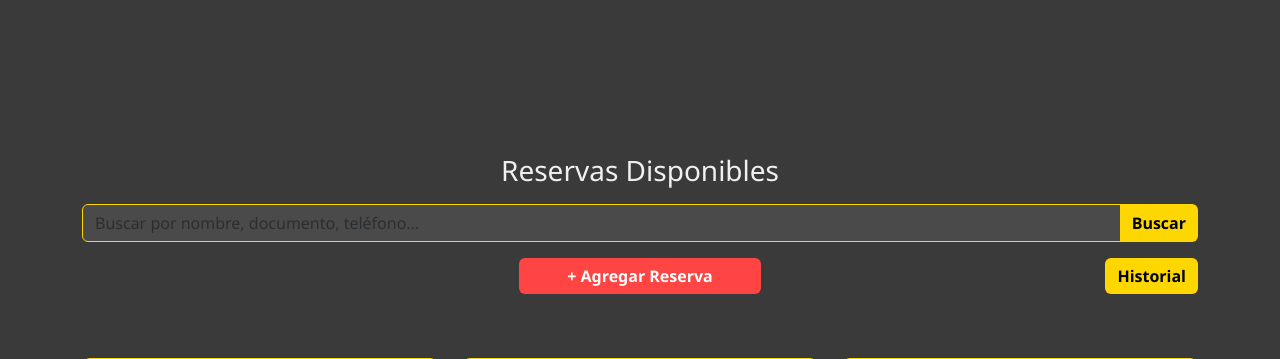
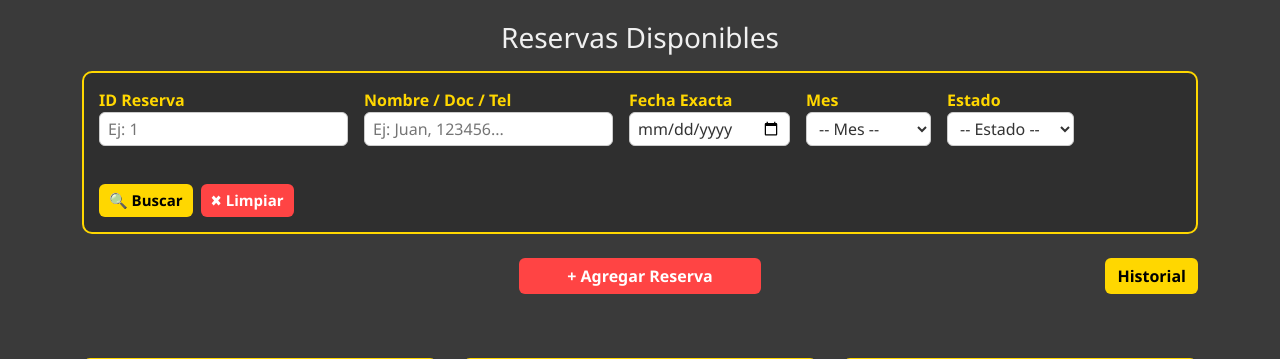
Before and after one commit to tatiana-vega123/parrilla51_final, a Flask app: page /empleado/reservas in a window 1280 px wide. Shown: the part 64-423 px from the top of the page. Run offline with Flask 3, Linux system fonts and the light colour scheme; a user stored in the database is signed in; data comes from the database, SQL or seed files in the repository; parts of the project's set-up code (start-up, migrations or seed data) failed here and were passed over; some libraries are stand-ins or nearby versions.

Commit message:
Barra de busqueda reservas

```diff
--- a/log/routes/empleado_routes.py
+++ b/log/routes/empleado_routes.py
@@ -600,27 +600,66 @@ def reservas_empleado():
 # ===============================
 # BUSCAR RESERVAS
 # ===============================
-@empleado_bp.route('/empleado/buscar_reservas')
-def buscar_reservas():
+
+@empleado_bp.route('/empleado/reservas/buscar', methods=['GET'])
+def reservas_empleado_busqueda():
     es_empleado, mensaje = verificar_empleado()
     if not es_empleado:
         flash(mensaje, 'danger')
         return redirect(url_for('auth.login'))
 
-    search_query = request.args.get('search_query', '')
+    # Filtros GET
+    id_reserva = request.args.get("id_reserva", "").strip()
+    query = request.args.get("query", "").strip()
+    fecha = request.args.get("fecha", "").strip()
+    mes = request.args.get("mes", "").strip()
+    estado = request.args.get("estado", "").strip()
 
-    cur = mysql.connection.cursor()
-    cur.execute("""
+    filtros = []
+    valores = []
+
+    if id_reserva:
+        filtros.append("id_reserva = %s")
+        valores.append(id_reserva)
+
+    if query:
+        filtros.append("(nombre LIKE %s OR documento LIKE %s OR telefono LIKE %s)")
+        valores.extend([f"%{query}%", f"%{query}%", f"%{query}%"])
+
+    if fecha:
+        filtros.append("fecha = %s")
+        valores.append(fecha)
+
+    if mes:
+        filtros.append("DATE_FORMAT(fecha, '%%m') = %s")
+        valores.append(mes)
+
+    if estado:
+        filtros.append("estado = %s")
+        valores.append(estado)
+    else:
+        filtros.append("estado IN ('Pendiente', 'Confirmada')")
+
+    where = " AND ".join(filtros) if filtros else "1"
+
+    sql = f"""
         SELECT * FROM reservas
-        WHERE (nombre LIKE %s OR documento LIKE %s OR telefono LIKE %s)
-        AND estado IN ('Pendiente', 'Confirmada')
+        WHERE {where}
         ORDER BY fecha ASC, hora ASC
-    """, (f'%{search_query}%', f'%{search_query}%', f'%{search_query}%'))
+    """
+
+    cur = mysql.connection.cursor(MySQLdb.cursors.DictCursor)
+    cur.execute(sql, valores)
     reservas = cur.fetchall()
     cur.close()
 
     today = str(date.today())
-    return render_template('reservas_empleado.html', reservas=reservas, today=today)
+
+    return render_template(
+        'reservas_empleado.html',
+        reservas=reservas,
+        today=today
+    )
 
 # ===============================
 # AGREGAR RESERVA
@@ -800,10 +839,7 @@ def cambiar_estado_reserva(id_reserva):
         print(f"Error al actualizar estado: {e}")
         return jsonify({"success": False, "error": "❌ Error interno del servidor"}), 500
 
-
-# ===============================
-# HISTORIAL RESERVAS AGRUPADO POR MES
-# ===============================
+#Historial reservas
 @empleado_bp.route('/empleado/historial_reservas')
 def historial_reservas_em():
     es_empleado, mensaje = verificar_empleado()
@@ -811,12 +847,13 @@ def historial_reservas_em():
         flash(mensaje, 'danger')
         return redirect(url_for('auth.login'))
 
-    # Recibir parámetro de búsqueda
     query = request.args.get('query', '').strip()
+    id_reserva = request.args.get('id_reserva', '').strip()
+    fecha = request.args.get('fecha', '').strip()
+    mes = request.args.get('mes', '').strip()
 
     cur = mysql.connection.cursor()
 
-    # Consulta base
     sql = """
         SELECT id_reserva, nombre, documento, telefono,
                fecha, hora, cant_personas, tipo_evento, id_usuario,
@@ -827,7 +864,12 @@ def historial_reservas_em():
 
     params = []
 
-    # Si hay búsqueda, agregar filtros
+    # Filtro ID
+    if id_reserva:
+        sql += " AND id_reserva = %s"
+        params.append(id_reserva)
+
+    # Filtro Nombre / Doc / Tel
     if query:
         sql += """
             AND (
@@ -838,37 +880,41 @@ def historial_reservas_em():
         """
         params.extend([f"%{query}%", f"%{query}%", f"%{query}%"])
 
+    # Filtro Fecha Exacta
+    if fecha:
+        sql += " AND fecha = %s"
+        params.append(fecha)
+
+    # Filtro Mes (MM)
+    # FILTRO MES (MM)
+    if mes:
+        sql += " AND DATE_FORMAT(fecha, '%%m') = %s"
+        params.append(mes)
+
+
     sql += " ORDER BY fecha DESC LIMIT 200"
 
     cur.execute(sql, params)
     historial = cur.fetchall()
     cur.close()
 
-    # ================================
-    # AGRUPAR POR MES
-    # ================================
+    # Agrupar por mes
     meses_nombres = {
-        '01': 'Enero', '02': 'Febrero', '03': 'Marzo', '04': 'Abril',
-        '05': 'Mayo', '06': 'Junio', '07': 'Julio', '08': 'Agosto',
-        '09': 'Septiembre', '10': 'Octubre', '11': 'Noviembre', '12': 'Diciembre'
+        '01':'Enero','02':'Febrero','03':'Marzo','04':'Abril','05':'Mayo','06':'Junio',
+        '07':'Julio','08':'Agosto','09':'Septiembre','10':'Octubre','11':'Noviembre','12':'Diciembre'
     }
 
     historial_por_mes = {}
 
     for r in historial:
-        fecha = str(r['fecha'])  # YYYY-MM-DD
-        mes_num = fecha[5:7]     # "06"
+        mes_num = str(r['fecha'])[5:7]
         mes_nombre = meses_nombres.get(mes_num, "Desconocido")
 
-        if mes_nombre not in historial_por_mes:
-            historial_por_mes[mes_nombre] = []
-
-        historial_por_mes[mes_nombre].append(r)
+        historial_por_mes.setdefault(mes_nombre, []).append(r)
 
     return render_template(
         'historial_reservas_em.html',
-        historial_por_mes=historial_por_mes,
-        query=query
+        historial_por_mes=historial_por_mes
     )
 
 # ===============================
--- a/log/template/reservas_empleado.html
+++ b/log/template/reservas_empleado.html
@@ -234,6 +234,52 @@
     color: #0c5460;
     border-color: #bee5eb;
   }
+/* === ESTILO EXCLUSIVO PARA LA BARRA DE FILTROS === */
+
+.filtro-bar {
+  background: #2f2f2f;
+  border: 2px solid #ffd700;
+  border-radius: 10px;
+  padding: 15px;
+}
+
+.filtro-bar label {
+  color: #ffd700;
+  font-weight: 600;
+}
+
+.filtro-bar .filtro-input {
+  background: #ffffff !important;
+  color: #333 !important;
+  border: 1px solid #ccc !important;
+  border-radius: 6px !important;
+  padding: 4px 8px;
+}
+
+.filtro-bar select.filtro-input {
+  cursor: pointer;
+}
+
+/* Botón Buscar */
+.filtro-bar .btn-warning {
+  background: #ffd700 !important;
+  color: black !important;
+  font-weight: bold;
+}
+
+/* Botón Limpiar */
+.filtro-bar .btn-danger {
+  font-weight: bold;
+}
+
+/* 🔥 Ajustes de tamaño y separación para ambos botones */
+.filtro-bar .btn-warning,
+.filtro-bar .btn-danger {
+  margin-top: 22px;       /* Bajarlos un poco */
+  padding: 5px 10px;      /* Hacerlos más grandes */
+  font-size: 15px;        /* Texto más claro */
+  border-radius: 6px;     /* Bordes más bonitos */
+}
 
 
 
@@ -279,16 +325,80 @@
     </div>
   {% endif %}
 
-  <!-- 🔎 BÚSQUEDA -->
-  <div class="search-container mb-3">
-    <form action="{{ url_for('empleado.buscar_reservas') }}" method="GET">
-      <div class="input-group">
-        <input type="text" class="form-control" placeholder="Buscar por nombre, documento, teléfono..."
-          name="search_query" value="{{ request.args.get('search_query', '') }}" autocomplete="off" />
-        <button class="btn btn-warning" type="submit">Buscar</button>
-      </div>
-    </form>
-  </div>
+  <!-- BÚSQUEDA -->
+  <!-- 🔍 Filtros de Búsqueda -->
+<div class="filtro-bar mb-4">
+
+  <form class="d-flex align-items-center gap-3 flex-wrap"
+        method="GET"
+        action="{{ url_for('empleado.reservas_empleado_busqueda') }}"
+        style="width:100%">
+
+    <!-- ID -->
+    <div class="d-flex flex-column">
+      <label>ID Reserva</label>
+      <input type="number" name="id_reserva" class="filtro-input"
+            placeholder="Ej: 1" value="{{ request.args.get('id_reserva','') }}">
+    </div>
+
+    <!-- Nombre / Documento / Tel -->
+    <div class="d-flex flex-column">
+      <label>Nombre / Doc / Tel</label>
+      <input type="text" name="query" class="filtro-input"
+            placeholder="Ej: Juan, 123456..."
+            value="{{ request.args.get('query','') }}">
+    </div>
+
+    <!-- Fecha exacta -->
+    <div class="d-flex flex-column">
+      <label>Fecha Exacta</label>
+      <input type="date" name="fecha" class="filtro-input"
+            value="{{ request.args.get('fecha','') }}">
+    </div>
+
+    <!-- Mes -->
+    <div class="d-flex flex-column">
+      <label>Mes</label>
+      <select name="mes" class="filtro-input">
+        <option value="">-- Mes --</option>
+        {% for num, mes in [
+          ('01','Enero'),('02','Febrero'),('03','Marzo'),('04','Abril'),
+          ('05','Mayo'),('06','Junio'),('07','Julio'),('08','Agosto'),
+          ('09','Septiembre'),('10','Octubre'),('11','Noviembre'),('12','Diciembre')
+        ] %}
+          <option value="{{ num }}" {% if request.args.get('mes') == num %}selected{% endif %}>
+            {{ mes }}
+          </option>
+        {% endfor %}
+      </select>
+    </div>
+
+    <!-- Estado -->
+    <div class="d-flex flex-column">
+      <label>Estado</label>
+      <select name="estado" class="filtro-input">
+        <option value="">-- Estado --</option>
+        <option value="Pendiente"   {% if request.args.get('estado')=='Pendiente' %}selected{% endif %}>Pendiente</option>
+        <option value="Confirmada"  {% if request.args.get('estado')=='Confirmada' %}selected{% endif %}>Confirmada</option>
+      </select>
+    </div>
+
+    <!-- Botones -->
+    <div class="d-flex align-items-end gap-2">
+
+      <button type="submit" class="btn btn-warning btn-sm">
+        🔍 Buscar
+      </button>
+
+      <a href="{{ url_for('empleado.reservas_empleado') }}"
+        class="btn btn-danger btn-sm">
+        ✖ Limpiar
+      </a>
+
+    </div>
+
+  </form>
+</div>
 
   <!--  BOTONES -->
   <div class="position-relative mb-3">
@@ -356,8 +466,9 @@
                   <label class="form-label">Teléfono</label>
                   <input type="text" class="form-control mb-3" name="telefono" value="{{ res.telefono }}" />
 
-                  <label class="form-label">Fecha</label>
-                  <input type="date" class="form-control mb-3" name="fecha" required min="{{ today }}" max="{{ today[:4] }}-12-31" value="{{ res.fecha }}"  data-original="{{ res.fecha }}" />
+                  <p class="form-label">Fecha:</p>
+                  <p class="text-warning fw-bold">{{ res.fecha }}</p>
+                  <input type="hidden" name="fecha" value="{{ res.fecha }}">
 
                   <label class="form-label">Hora</label>
                   <select class="form-select mb-3" name="hora" required>
```
Also changed, not shown: log/template/historial_reservas_em.html (+61 -10 lines).
